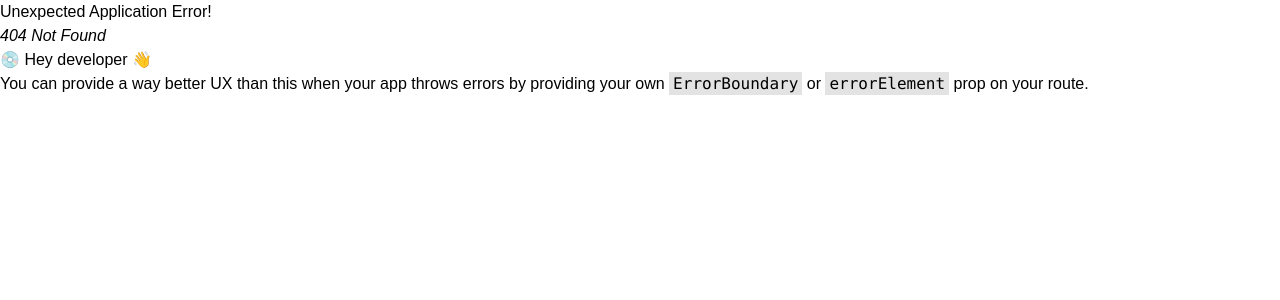
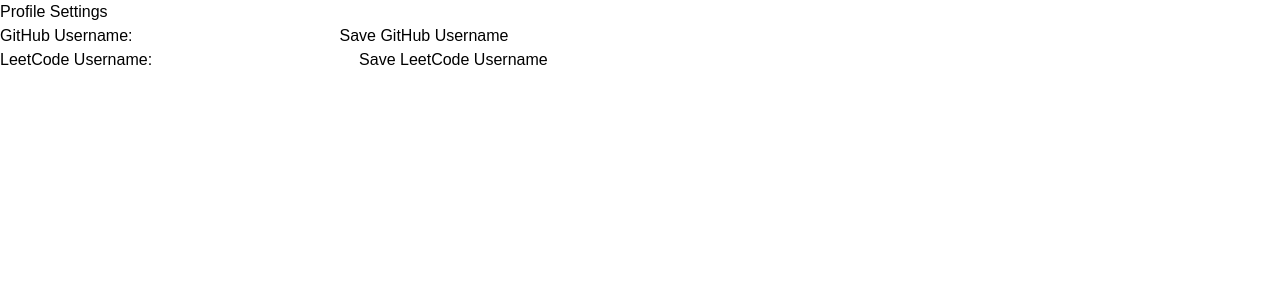
Before and after one commit to manosundarmanivel/Digi-Profile, a React (Create React App) app in the folder digi-resume/: page /settings in a window 1280 px wide. Before the commit this address had no page. Shown: the top 300 px of the page. Built offline with nearby package versions, Linux system fonts and the light colour scheme.

Commit message:
edit profile username

```diff
--- a/digi-resume/src/App.js
+++ b/digi-resume/src/App.js
@@ -9,6 +9,7 @@
 import Home from './Pages/Home';
 
 import { RouterProvider, createBrowserRouter } from 'react-router-dom';
+import ProfileSettings from './Pages/Settings';
 
 
 function App() {
@@ -44,6 +45,10 @@
       path:'/github',
       element:<GitHub/>
     },
+    {
+      path:'/settings',
+      element:<ProfileSettings/>
+    }
 
 
   ])
--- a/digi-resume/src/Pages/Dashboard.js
+++ b/digi-resume/src/Pages/Dashboard.js
@@ -262,7 +262,7 @@
                   </li>
                   <li>
                     <a
-                      href="#"
+                      href="/settings"
                       className="block px-4 py-2 text-black hover:bg-gray-100 "
                     >
                       Settings
@@ -289,14 +289,7 @@
       <div>
         <div className="">
           <div className="mt-24 px-28">
-            {/* <h1 className="text-[40px] font-medium">
-              Welcome to Your Dashboard 😀
-            </h1> */}
-            {/* <p className="text-[24px] py-5">
-              This is your personalized dashboard where you can access various{" "}
-              <br></br>
-              features and information related to your account.
-            </p> */}
+
           </div>
           <div className="flex flex-wrap justify-around  px-28">
             <div className="mx-5 my-10  p-1 shadow-lg rounded-lg w-[450px] ">
--- a/digi-resume/src/Pages/GitHub.js
+++ b/digi-resume/src/Pages/GitHub.js
@@ -7,13 +7,27 @@
 import Shimmer from "../Components/Shimmer";
 import EmojiEventsIcon from "@mui/icons-material/EmojiEvents";
 import { Link } from "react-router-dom";
+import GitHubPng from "../Assets/img/git.png";
+import AssessmentIcon from '@mui/icons-material/Assessment';
 const GitHub = () => {
   const [contributions, setContributions] = useState({});
-  const [pinnedRepo, setPinnedRepo] = useState({});
+  const [pinnedRepo, setPinnedRepo] = useState(null);
   const [avatar, setAvatar] = useState("");
   const [searchParams] = useSearchParams();
   const username = searchParams.get("v");
   const accessToken = "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";
+  const [followers, setFollowers] = useState("");
+  const [following, setFollowing] = useState("");
+  const [bio, setBio] = useState("");
+  const [contri, setContri] = useState({});
+  const [totalrepo, setTotalRepo] = useState({});
+  const [name, setName] = useState("");
+  function truncateText(text, maxLength) {
+    if (text.length > maxLength) {
+      return text.substring(0, maxLength) + "...";
+    }
+    return text;
+  }
 
   useEffect(() => {
     const fetchData = async () => {
@@ -21,6 +35,21 @@
         {
           user(login: "${username}") {
             avatarUrl
+            bio
+            name
+
+            repositories(first: 100) {
+              nodes {
+                name
+                url
+              }
+            }
+            followers {
+              totalCount
+            }
+            following {
+              totalCount
+            }
             contributionsCollection {
               contributionCalendar {
                 totalContributions
@@ -136,6 +165,12 @@
         setAvatar(responseData.data.user.avatarUrl);
         setContributions(responseData.data.user.contributionsCollection);
         setPinnedRepo(responseData.data.user.pinnedItems.nodes);
+        setFollowers(responseData.data.user.followers.totalCount);
+        setFollowing(responseData.data.user.following.totalCount);
+        setBio(responseData.data.user.bio);
+        setContri(responseData.data.user.repositoriesContributedTo.nodes);
+        setTotalRepo(responseData.data.user.repositories.nodes);
+        setName(responseData.data.user.name);
       } catch (error) {
         console.error("Error fetching data:", error);
       }
@@ -153,23 +188,30 @@
           <img src={avatar} className="h-52 rounded-full" />
           <div className="px-10">
             <h1 className="text-[35px] font-bold text-[#2d2d2d]">
-              Mano Sundar M
+              {name}
             </h1>
             <div className="flex text-[20px] items-center">
               <LocationOnIcon sx={{ color: "red" }} />
               <h1 className="pl-2">India</h1>
             </div>
             {/* <h1 className="font-bold text-[#2d2d2d]">@manosundar</h1> */}
-            <div className="bg-white rounded-3xl p-2 mt-4">
+            <div className="w-[440px] p-2 mt-4">
+              <h1 className="text-[16px]">{bio}</h1>
+            </div>
+          </div>
+          <div className="bg-white rounded-3xl p-2 mt-4 ">
+            <div className="flex items-center">
+              <img className="w-44 p-4" src={GitHubPng} />
+            </div>
             <div className="flex text-center bg-[#f5f5f5] p-5 rounded-2xl">
               <div className="px-4">
-                  <h1 className="text-[23px] font-bold">2</h1>
+                <h1 className="text-[23px] font-bold">{followers}</h1>
                 <h1 className="text-[18px] text-[#7a7a7a] font-bold">
                   Followers
                 </h1>
               </div>
               <div className="px-4">
-                  <h1 className="text-[23px] font-bold">14</h1>
+                <h1 className="text-[23px] font-bold">{following}</h1>
                 <h1 className="text-[18px] text-[#7a7a7a] font-bold">
                   Following
                 </h1>
@@ -185,10 +227,20 @@
             </div>
           </div>
         </div>
-        </div>
         <div className="py-10">
           <h1 className="font-bold text-[30px]">Total Statistics</h1>
           <div className="flex text-center pt-5">
+          <div className="bg-white rounded-3xl p-2 m-3 w-52">
+              <div className="bg-[#f7bed8] rounded-2xl p-3">
+                <AssessmentIcon sx={{ fontSize: 50, color: "#f54293" }} />
+              </div>
+              <div className="pt-3 p-3">
+                <h1 className="text-[18px] text-[#7a7a7a] font-bold">Total Repositories</h1>
+                <h1 className="text-[20px] font-bold">
+                  {totalrepo.length}
+                </h1>
+              </div>
+            </div>
             <div className="bg-white rounded-3xl p-2 m-3 w-52">
               <div className="bg-[#e4f0d3] rounded-2xl p-3">
                 <DoneIcon sx={{ fontSize: 50, color: "#9fca63" }} />
@@ -224,29 +276,48 @@
                 </h1>
               </div>
             </div>
+
           </div>
         </div>
         <div>
-          <h1 className="font-bold text-[30px]">Repositories</h1>
-          <div className=" flex flex-wrap py-5" >
-            {
-             pinnedRepo == null ? <h1>loading</h1> :
-             pinnedRepo.map((repo)=>(
-
-              <div className="flex bg-white w-[400px] rounded-2xl p-2 ml-5 mt-5 ">
+          <h1 className="font-bold text-[30px]">Pinned Repositories</h1>
+          <div className=" flex flex-wrap py-5">
+            {pinnedRepo.map((repo, index) => (
+              <Link to={repo.url}>
+                <div className="flex bg-white w-[400px] h-[120px] rounded-2xl p-2 ml-5 mt-5 ">
                   <div className="bg-[#e4f0d3] rounded-xl p-3 flex justify-center items-center w-[200px]">
-              <EmojiEventsIcon sx={{fontSize:40 , color: "yellowgreen"}} />
+                    <EmojiEventsIcon
+                      sx={{ fontSize: 40, color: "yellowgreen" }}
+                    />
                   </div>
                   <div className="p-2 ml-2">
-              <h1 className="font-extrabold text-blue-600 text-[22px]">{repo.name}</h1>
+                    <h1 className="font-extrabold text-blue-600 text-[18px]">
+                      {repo.name}
+                    </h1>
 
-              <h1 className="text-[14px]">{repo.description}</h1>
+                    <h1 className="text-[14px]">
+                      {truncateText(repo.description, 80)}
+                    </h1>
                   </div>
                 </div>
+              </Link>
+            ))}
+          </div>
+        </div>
+        <div>
+          <h1 className="font-bold text-[30px] mt-5">Contributed Repositories</h1>
+          <div className=" flex flex-wrap py-5 ">
+            {contri.map((repo, index) => (
+              <div className="flex bg-white w-[300px] h-[90px] rounded-2xl p-2 ml-5 mt-5 items-center">
+                <img width={70} src={repo.owner.avatarUrl} className="rounded-full" />
 
-
-            ))
-            }
+                <div className="p-2 ml-2  ">
+                  <h1 className="font-extraboldtext-[18px]">
+                    {repo.owner.login.toUpperCase()}
+                  </h1>
+                </div>
+              </div>
+            ))}
           </div>
         </div>
       </div>
--- a/digi-resume/src/Pages/Settings.js
+++ b/digi-resume/src/Pages/Settings.js
@@ -1,11 +1,95 @@
-import React from 'react'
+import { useState } from 'react';
 
-const Settings = () => {
+import { doc, setDoc ,collection, addDoc } from 'firebase/firestore';
+import { auth, db } from '../Database/Firebase';
+
+const ProfileSettings = () => {
+  const [githubUsername, setGithubUsername] = useState('');
+  const [leetcodeUsername, setLeetcodeUsername] = useState('');
+  const [message, setMessage] = useState('');
+
+
+
+  const handleSaveLeetcodeUsename = async () => {
+    try {
+      const user = auth.currentUser;
+
+      if (user) {
+
+        const userId = user.uid;
+
+        const userCollection = collection(db, `users/${userId}/Leetcode`);
+
+        const docRef = await addDoc(userCollection, {
+          content: githubUsername,
+        });
+
+        console.log("Username added with ID: ", docRef.id);
+      } else {
+        console.error("User not authenticated.");
+      }
+    } catch (e) {
+      console.error("Error in saving username", e);
+    }
+  };
+
+  const handleSaveGithubUsename = async () => {
+    try {
+      const user = auth.currentUser;
+
+      if (user) {
+
+        const userId = user.uid;
+
+        const userCollection = collection(db, `users/${userId}/Github`);
+
+        const docRef = await addDoc(userCollection, {
+          content: githubUsername,
+        });
+
+        console.log("Username added with ID: ", docRef.id);
+      } else {
+        console.error("User not authenticated.");
+      }
+    } catch (e) {
+      console.error("Error in saving username", e);
+    }
+  };
+
+  const handleGithubUsernameChange = (e) => {
+    setGithubUsername(e.target.value);
+  };
+
+  const handleLeetcodeUsernameChange = (e) => {
+    setLeetcodeUsername(e.target.value);
+  };
+
   return (
     <div>
+      <h2>Profile Settings</h2>
+      <div>
+        <label htmlFor="githubUsername">GitHub Username:</label>
+        <input
+          type="text"
+          id="githubUsername"
+          value={githubUsername}
+          onChange={handleGithubUsernameChange}
+        />
+        <button onClick={handleSaveGithubUsename}>Save GitHub Username</button>
+      </div>
+      <div>
+        <label htmlFor="leetcodeUsername">LeetCode Username:</label>
+        <input
+          type="text"
+          id="leetcodeUsername"
+          value={leetcodeUsername}
+          onChange={handleLeetcodeUsernameChange}
+        />
+        <button onClick={handleSaveLeetcodeUsename}>Save LeetCode Username</button>
+      </div>
+      {message && <p>{message}</p>}
+    </div>
+  );
+};
 
-    </div>
-  )
-}
-
-export default Settings
+export default ProfileSettings;
```
Also changed, not shown: digi-resume/src/Assets/img/git.png (added). Lines whose indentation alone changed are shown as unchanged.
